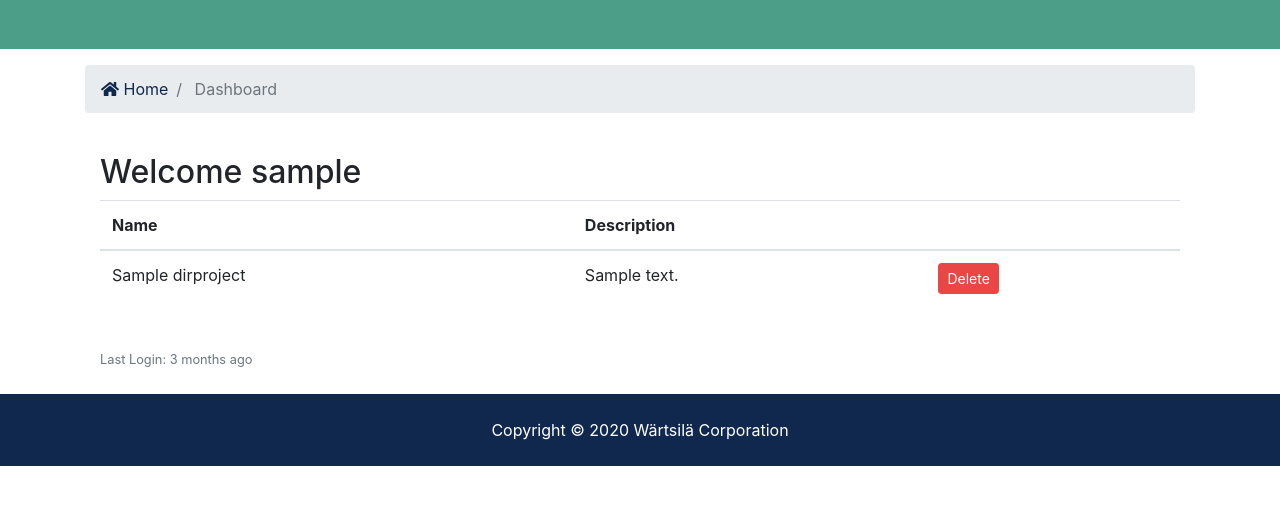
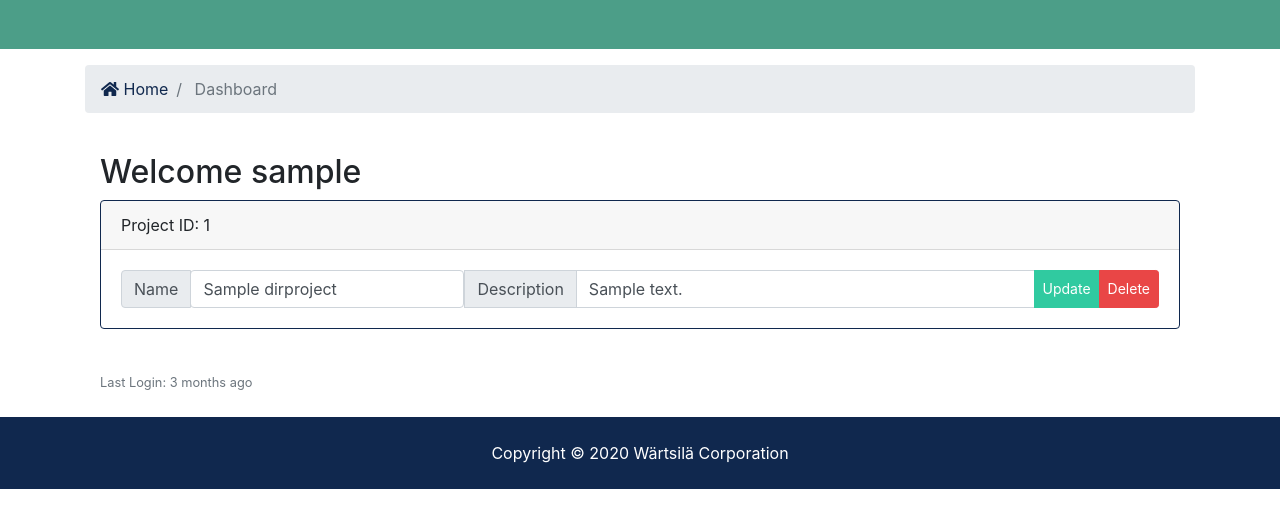
Before and after one commit to 993506205/OCR-Validation-Page, a Django app: page /accounts/dashboard in a window 1280 px wide. Shown: the part 254-782 px from the top of the page. Run offline with Django 3.2, Linux system fonts and the light colour scheme; a user stored in the database is signed in; tables that the repository leaves empty hold one stand-in row (values such as "Sample post"); some libraries are stand-ins or nearby versions; some web fonts are replaced.

Commit message:
Add Edit projects in dashboard

```diff
--- a/accounts/views.py
+++ b/accounts/views.py
@@ -6,6 +6,7 @@ from ocrfiles.models import Ocrfiles
 from datetime import datetime
 from django.shortcuts import render, get_object_or_404
 import json
+from functions import emptyDirClean
 
 
 def register(request):
@@ -74,10 +75,20 @@ def dashboard(request):
     try:
         if request.method == 'POST':
             data = json.loads(request.body)
-            dir_id = data['dir_id']
-            dir_delete = get_object_or_404(DirProject, id=dir_id)
-            dir_delete.delete()
-            messages.success(request, 'Successful Delete!')
+            func_type = data['type']
+            if func_type == "delete":
+                dir_id = data['dir_id']
+                dir_delete = get_object_or_404(DirProject, id=dir_id)
+                dir_delete.delete()
+                messages.success(request, 'Successful Delete!')
+
+                # clean empty dirs
+                emptyDirClean.deleteDirs()
+            elif func_type == "edit":
+                dir_id = data['dir_id']
+                dir_name = data['dir_name']
+                dir_des = data['dir_des']
+                DirProject.objects.filter(id=dir_id).update(name=dir_name, description=dir_des)
     except Exception as e:
         messages.error(request, 'The Project could not be delete: Error {}'.format(e))
 
--- a/functions/save2db.py
+++ b/functions/save2db.py
@@ -5,7 +5,7 @@ from ocrfiles.models import Ocrfiles, OcrConvertedImage
 from validations.models import Validation
 from django.core.files import File
 from datetime import datetime
-from . import tesseract_ocr
+from . import tesseract_ocr, emptyDirClean
 from django.conf import settings
 from dirprojects.models import DirProject
 
@@ -65,6 +65,9 @@ def create_ocrfiles(file_list, username, pk):
             Ocr_save_img = OcrConvertedImage(
                 id=Ocr_save_img.id, image_name=f_name, ocrfiles=ocrObject, page_number=1, image=new_path)
             Ocr_save_img.save()
+
+    # Delete empty dirs after save to models
+    emptyDirClean.deleteDirs()
 
 # Convert pdf file to img file(s)
 
--- a/templates/accounts/dashboard.html
+++ b/templates/accounts/dashboard.html
@@ -40,31 +40,33 @@
       <div class="container">
         <div class="col-md-12">
           <h2>Welcome {% if user.is_authenticated %}{{ user.username }}{% endif %}</h2>
-
-          <table class="table">
-          <thead>
-            <tr>
-              <th scope="col">Name</th>
-              <th scope="col">Description</th>
-              <th></th>
-            </tr>
-          </thead>
-          <tbody id="proj_list">
           {% if dir_project %}
 
             {% for dir in dir_project %}
-              <tr>
-                <td>{{ dir.name }}</td>
-                <td>{{ dir.description }}</td>
-                <td>
-                  <button id="{{ dir.id }}" class="btn btn-sm btn-danger" type="button" onclick="DeletePro(this)">Delete</button>
-                </td>
-              </tr>
+              <div class="card border-primary mb-3" id="card{{ dir.id }}">
+                <div class="card-header">Project ID: {{ dir.id }}</div>
+                <div class="card-body">
+                  <div class="input-group">
+                    <div class="input-group-prepend">
+                      <span class="input-group-text">Name</span>
+                    </div>
+                    <div class="col-xs-2">
+                      <input id="name{{ dir.id }}" type="text" class="form-control" value="{{ dir.name }}">
+                    </div>
+                    <div class="input-group-prepend">
+                      <span class="input-group-text">Description</span>
+                    </div>
+                    <input id="des{{ dir.id }}" type="text" class="form-control" value="{{ dir.description }}">
+                    <div class="input-group-append">
+                    <button id="edit{{ dir.id }}" class="btn btn-sm btn-secondary" type="button" onclick="UpdatePro(this)">Update</button>
+                    <button id="delete{{ dir.id }}" class="btn btn-sm btn-danger" type="button" onclick="DeletePro(this)">Delete</button>
+                    </div>
+                  </div>
+                </div>
+              </div>
             {% endfor %}
 
           {% endif %}
-          </tbody>
-        </table>
         <br>
         <small class="text-muted">Last Login: {% if user.is_authenticated %}{{ user.last_login|naturaltime }}{% endif %}</small>
         </div>
@@ -75,23 +77,46 @@
 <script type="text/javascript">
   function DeletePro(x){
     var token = '{{csrf_token}}';
-    var dir_id = x.id;
+    var dir_id = x.id.replace("delete", "");
     var r = confirm("Are you sure to delete?");
     if(r == true){
       $.ajax({
             headers: { "X-CSRFToken": token },
             url: '{% url 'dashboard' %}',
-            data: JSON.stringify({ dir_id: dir_id }),
+            data: JSON.stringify({ type: "delete", dir_id: dir_id }),
             type: 'POST',
             contentType : 'application/json',
         }).done(function(responseData) {
-            $('#proj_list').load('{% url 'dashboard' %} #proj_list')
+            $('#card'+dir_id).fadeOut(700);
+            setTimeout(function(){
+              $('#card'+dir_id).load('{% url 'dashboard' %} #card'+dir_id)
+            }, 700);
             console.log('Done');
         }).fail(function() {
             console.log('Failed');
         });
     }
   }
+
+  function UpdatePro(x){
+    var token = '{{csrf_token}}';
+    var dir_id = x.id.replace("edit", "");
+    var dir_name = $("#name"+dir_id).val();
+    var dir_des = $("#des"+dir_id).val();
+
+    $.ajax({
+            headers: { "X-CSRFToken": token },
+            url: '{% url 'dashboard' %}',
+            data: JSON.stringify({ type: "edit", dir_id: dir_id, dir_name: dir_name, dir_des: dir_des }),
+            type: 'POST',
+            contentType : 'application/json',
+        }).done(function(responseData) {
+            $('#card'+dir_id).fadeOut(700).fadeIn(500);
+            console.log('Done');
+        }).fail(function() {
+            console.log('Failed');
+        });
+  }
 </script>
 
 {% endblock content %}
```
Also changed, not shown: functions/emptyDirClean.py (added, +16 -0 lines).
